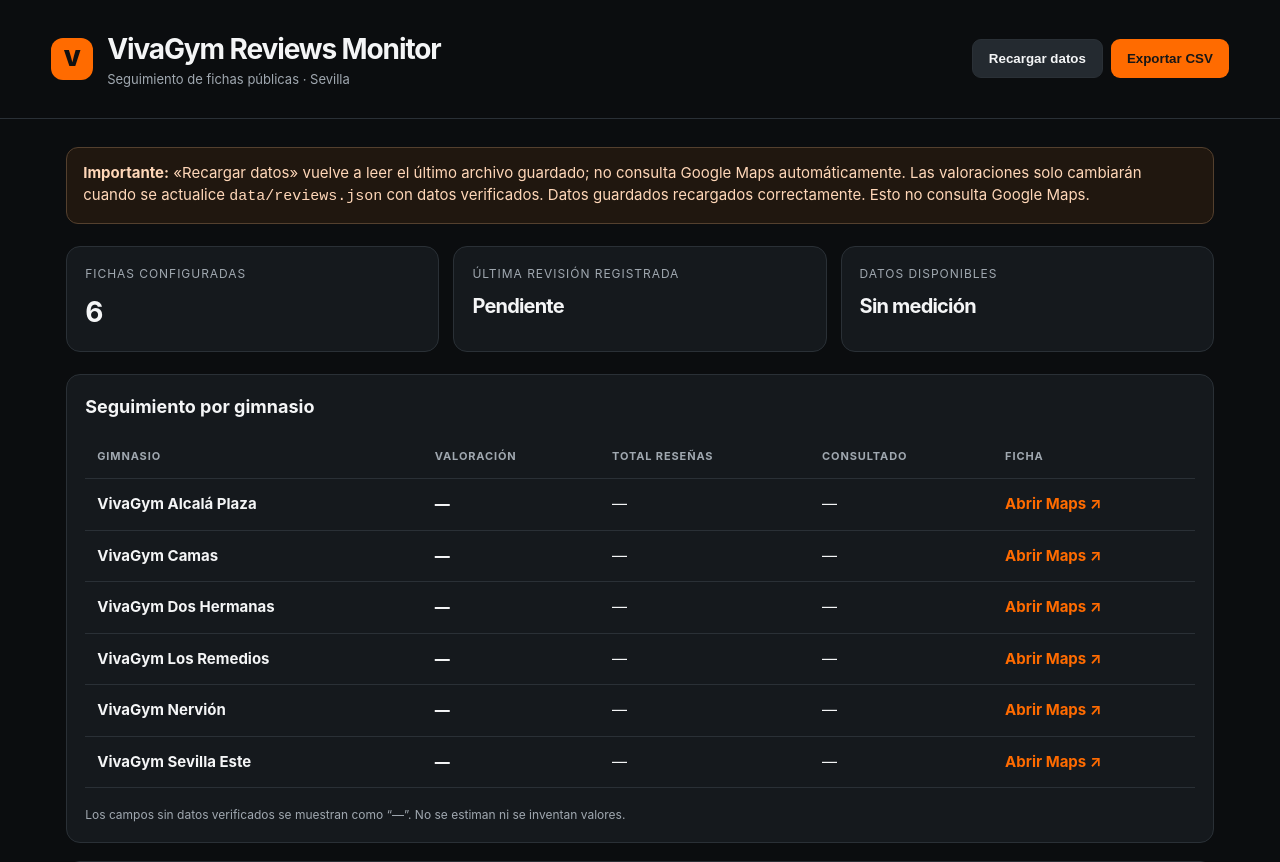
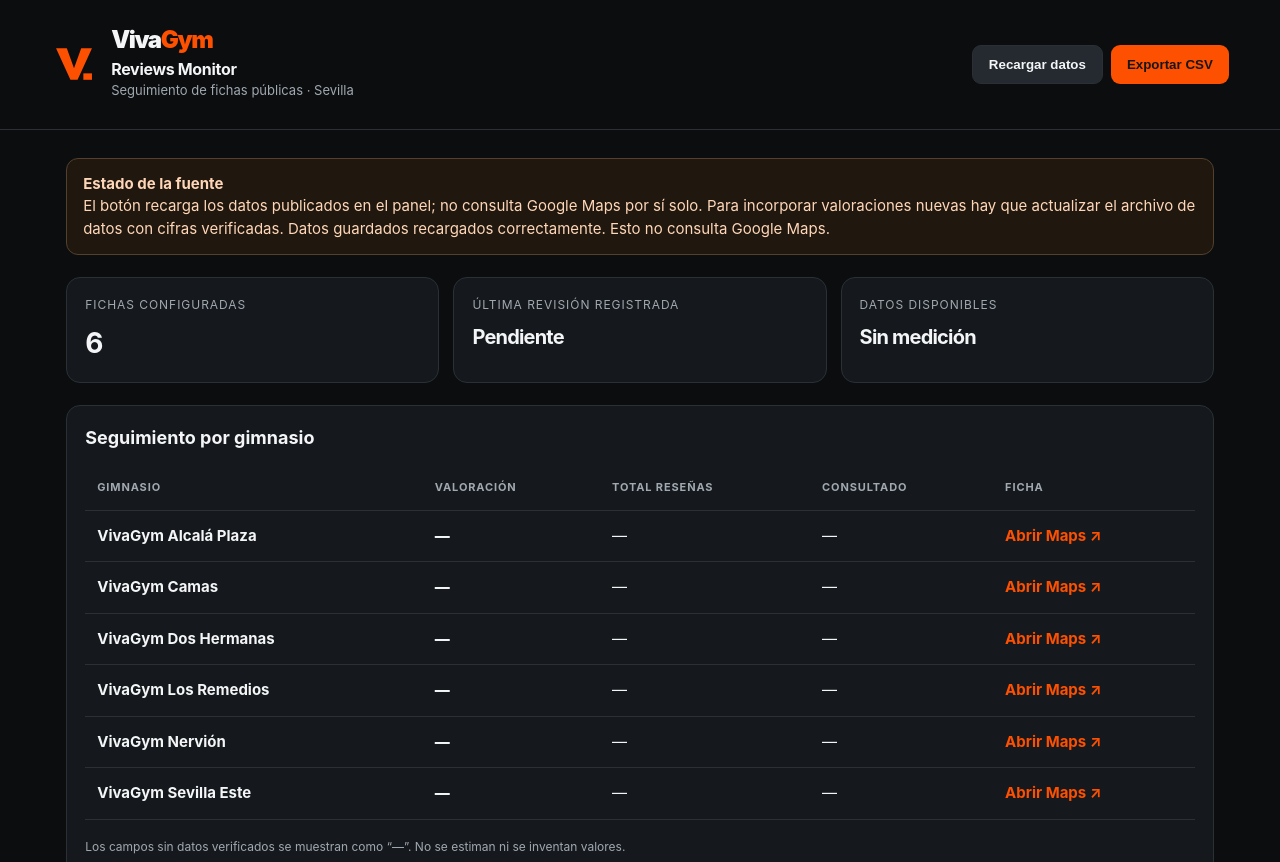
Before and after one commit to rubenrubi93/vivagym-reviews-monitor, a plain HTML site: page index.html in a window 1280 px wide. Shown: the top 862 px of the page. Drawn offline with Linux system fonts and the light colour scheme.

Commit message:
Restore VivaGym branding and refine dashboard header styling

```diff
--- a/index.html
+++ b/index.html
@@ -4,10 +4,10 @@
 <meta charset="utf-8"><meta name="viewport" content="width=device-width,initial-scale=1">
 <title>VivaGym Reviews Monitor</title>
 <style>
-:root{--bg:#0b0d0f;--panel:#15191d;--line:#2a3036;--text:#f4f5f6;--muted:#a0a8b0;--orange:#ff6b00;--green:#4bd49b}
+:root{--bg:#0b0d0f;--panel:#15191d;--line:#2a3036;--text:#f4f5f6;--muted:#a0a8b0;--orange:#FD5000;--green:#4bd49b}
 *{box-sizing:border-box}body{margin:0;background:var(--bg);color:var(--text);font:15px/1.5 Inter,system-ui,-apple-system,Segoe UI,sans-serif}
 header{padding:28px clamp(18px,4vw,52px);border-bottom:1px solid var(--line);display:flex;align-items:center;justify-content:space-between;gap:20px;flex-wrap:wrap}
-.brand{display:flex;align-items:center;gap:14px}.mark{width:42px;height:42px;border-radius:12px;background:var(--orange);display:grid;place-items:center;color:#111;font-weight:950;font-size:22px}
+.brand{display:flex;align-items:center;gap:14px}.mark{width:46px;height:46px;display:grid;place-items:center;flex:0 0 46px}.mark svg{width:46px;height:46px;display:block}.brandname{font-weight:950;font-size:24px;letter-spacing:-.06em;line-height:1}.brandname .gym{color:var(--orange)}
 h1{font-size:clamp(20px,3vw,28px);margin:0;letter-spacing:-.04em}.sub{color:var(--muted);font-size:13px}
 button{border:0;background:var(--orange);color:#171717;font-weight:800;padding:11px 16px;border-radius:9px;cursor:pointer}button.secondary{background:#242a30;color:var(--text);border:1px solid var(--line)}
 main{max-width:1250px;margin:auto;padding:28px clamp(16px,4vw,52px) 60px}
@@ -19,9 +19,9 @@
 </style>
 </head>
 <body>
-<header><div class="brand"><div class="mark">V</div><div><h1>VivaGym Reviews Monitor</h1><div class="sub">Seguimiento de fichas públicas · Sevilla</div></div></div><div class="actions"><button class="secondary" id="reload">Recargar datos</button><button id="export">Exportar CSV</button></div></header>
+<header><div class="brand"><div class="mark" aria-label="VivaGym"><svg viewBox="0 0 64 64" role="img" aria-hidden="true"><path d="M7 10h15l10 28 10-28h15L37 54H27L7 10Z" fill="#FD5000"/><path d="M45 45h12v9H45z" fill="#FD5000"/></svg></div><div><div class="brandname"><span>Viva</span><span class="gym">Gym</span></div><h1 style="font-size:16px;letter-spacing:-.02em;margin-top:5px">Reviews Monitor</h1><div class="sub">Seguimiento de fichas públicas · Sevilla</div></div></div><div class="actions"><button class="secondary" id="reload">Recargar datos</button><button id="export">Exportar CSV</button></div></header>
 <main>
-<div class="notice"><strong>Importante:</strong> «Recargar datos» vuelve a leer el último archivo guardado; no consulta Google Maps automáticamente. Las valoraciones solo cambiarán cuando se actualice <code>data/reviews.json</code> con datos verificados. <span id="loadMessage" role="status" aria-live="polite">Preparado para cargar los datos guardados.</span></div>
+<div class="notice"><strong>Estado de la fuente</strong><br>El botón recarga los datos publicados en el panel; no consulta Google Maps por sí solo. Para incorporar valoraciones nuevas hay que actualizar el archivo de datos con cifras verificadas. <span id="loadMessage" role="status" aria-live="polite">Preparado para cargar los datos guardados.</span></div>
 <section class="stats">
 <div class="stat"><label>Fichas configuradas</label><strong id="clubCount">6</strong></div>
 <div class="stat"><label>Última revisión registrada</label><strong id="lastDate" style="font-size:20px">Pendiente</strong></div>
```
